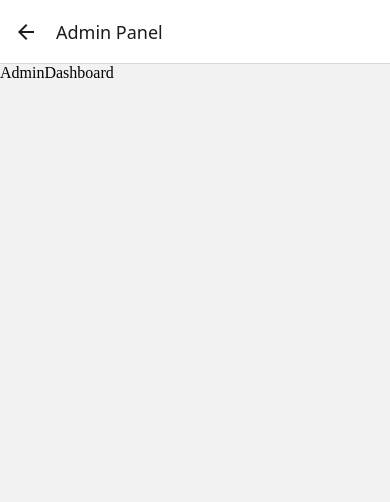
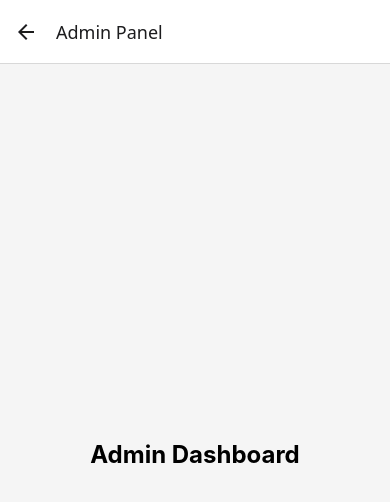
Before and after one commit to hoangdan123pg/app-food, a React Native app: screen /AdminDashboard in a window 390 px wide. Shown: the top 502 px of the page. Built offline with nearby package versions, Linux system fonts and the light colour scheme; no server answers.

Commit message:
Update AdminDashboard.js

```diff
--- a/src/screen/admin/AdminDashboard.js
+++ b/src/screen/admin/AdminDashboard.js
@@ -1,9 +1,25 @@
-import React from 'react'
+import React from "react";
+import { View, Text, StyleSheet } from "react-native";
 
 const AdminDashboard = () => {
   return (
-    <div>AdminDashboard</div>
-  )
-}
+    <View style={styles.container}>
+      <Text style={styles.title}>Admin Dashboard</Text>
+    </View>
+  );
+};
 
-export default AdminDashboard
+const styles = StyleSheet.create({
+  container: {
+    flex: 1,
+    justifyContent: "center",
+    alignItems: "center",
+    backgroundColor: "#f5f5f5",
+  },
+  title: {
+    fontSize: 24,
+    fontWeight: "bold",
+  },
+});
+
+export default AdminDashboard;
```
